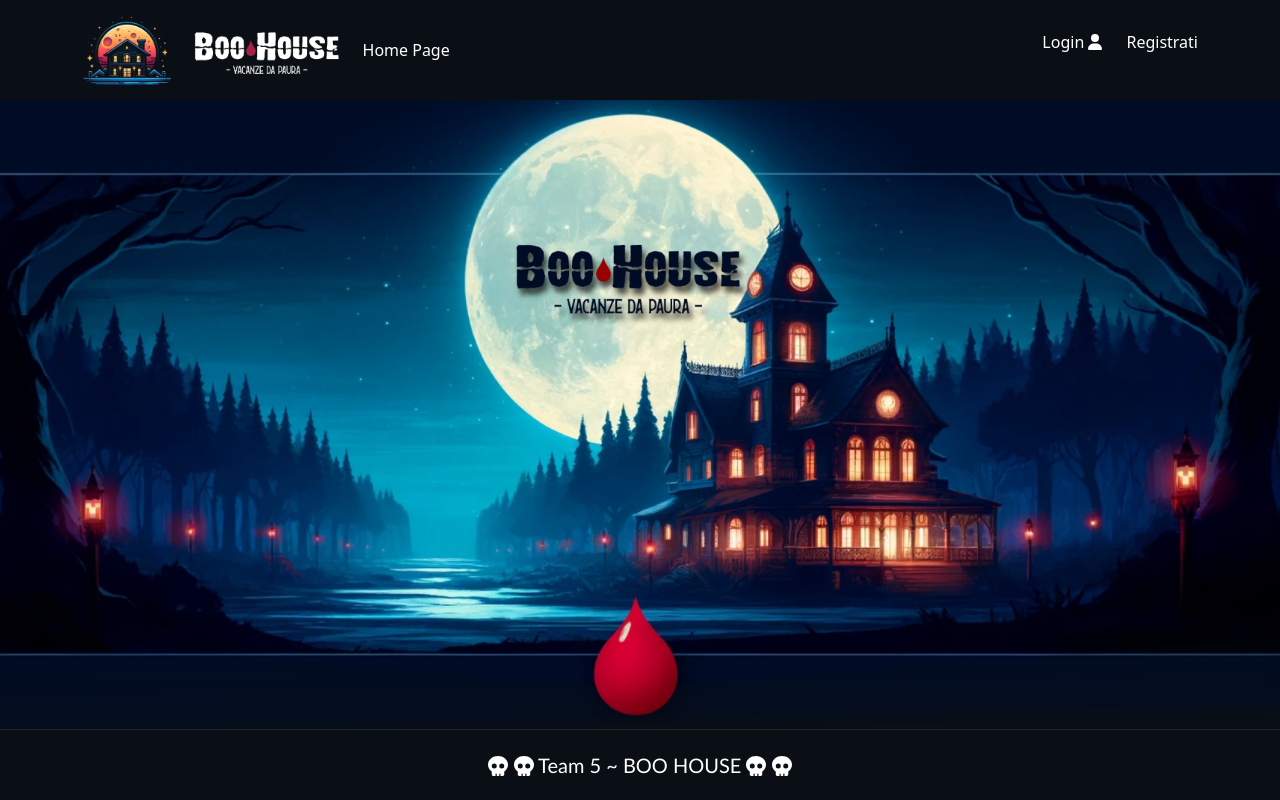
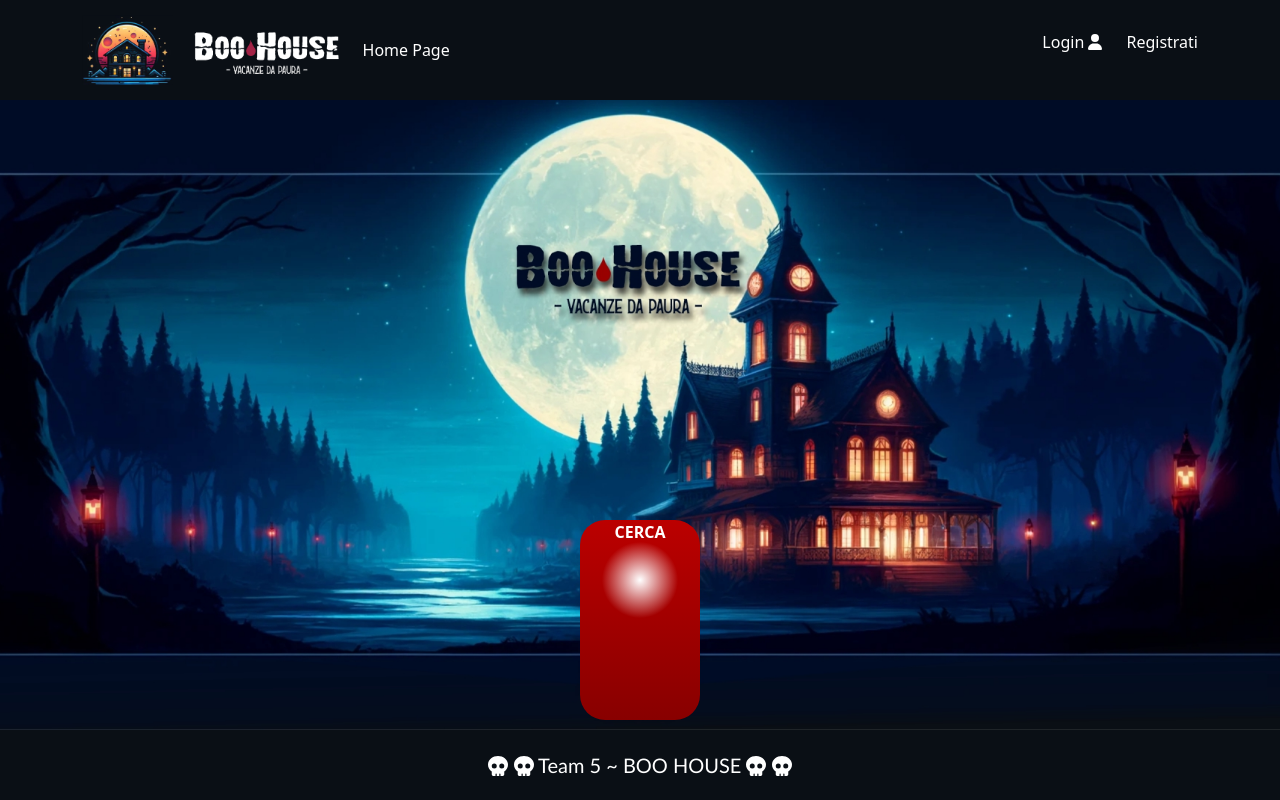
Before and after one commit to MatteoOliva/vue-booHouse, a Vue app: page / in a window 1280 px wide. Built offline with nearby package versions, Linux system fonts and the light colour scheme.

Commit message:
feat: Add Structure Search Button

```diff
--- a/src/components/AppMain.vue
+++ b/src/components/AppMain.vue
@@ -16,9 +16,12 @@ export default {
 
     <div class="container-main">
 
+        <div class="blood-button">
+            Cerca
+        </div>
+
 
     </div>
-
 
 </template>
 
@@ -30,7 +33,43 @@ export default {
     background-image: url(/src/img/background-home.jpg);
     background-position: center;
     background-size: cover;
+    position: relative;
 }
+
+.blood-button {
+    text-align: center;
+    display: inline-block;
+    width: 120px;
+    /* Larghezza del pulsante */
+    height: 200px;
+    /* Altezza del pulsante */
+    background-color: red;
+    background-image: radial-gradient(circle at 50% 30%, white, transparent 25%), linear-gradient(to bottom, #bb0000, #880000);
+    border-radius: 25px;
+    color: white;
+    font-size: 16px;
+    font-weight: bold;
+    text-transform: uppercase;
+    cursor: pointer;
+
+    position: absolute;
+    bottom: 10px;
+    left: 50%;
+    transform: translateX(-50%);
+
+
+}
+
+
+
+.blood-button:hover {
+    background-image: radial-gradient(circle at 50% 40%, white, transparent 30%), linear-gradient(to bottom, #cc0000, #aa0000);
+}
+
+
+
+
+
 
 ;
 </style>
```
